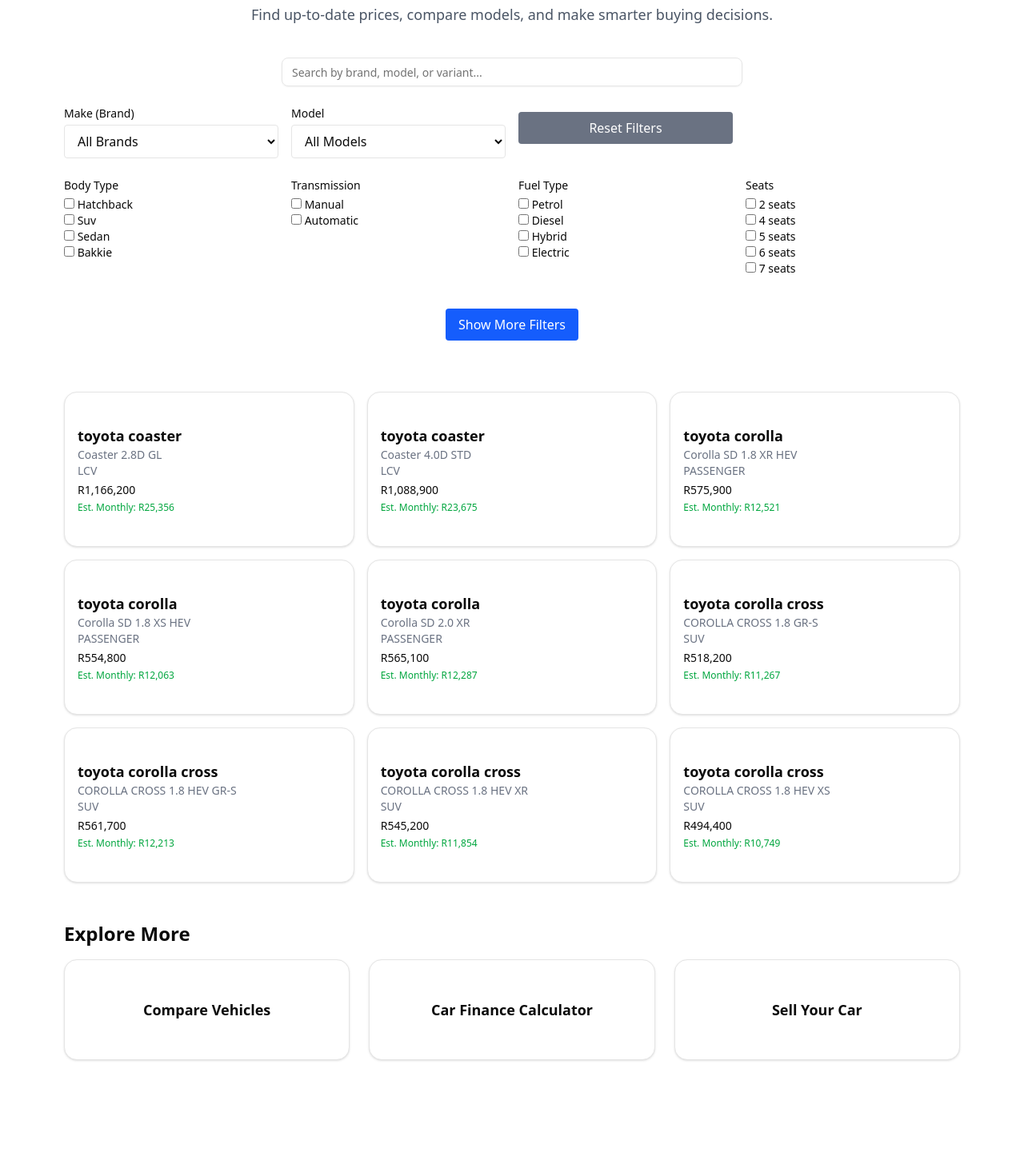
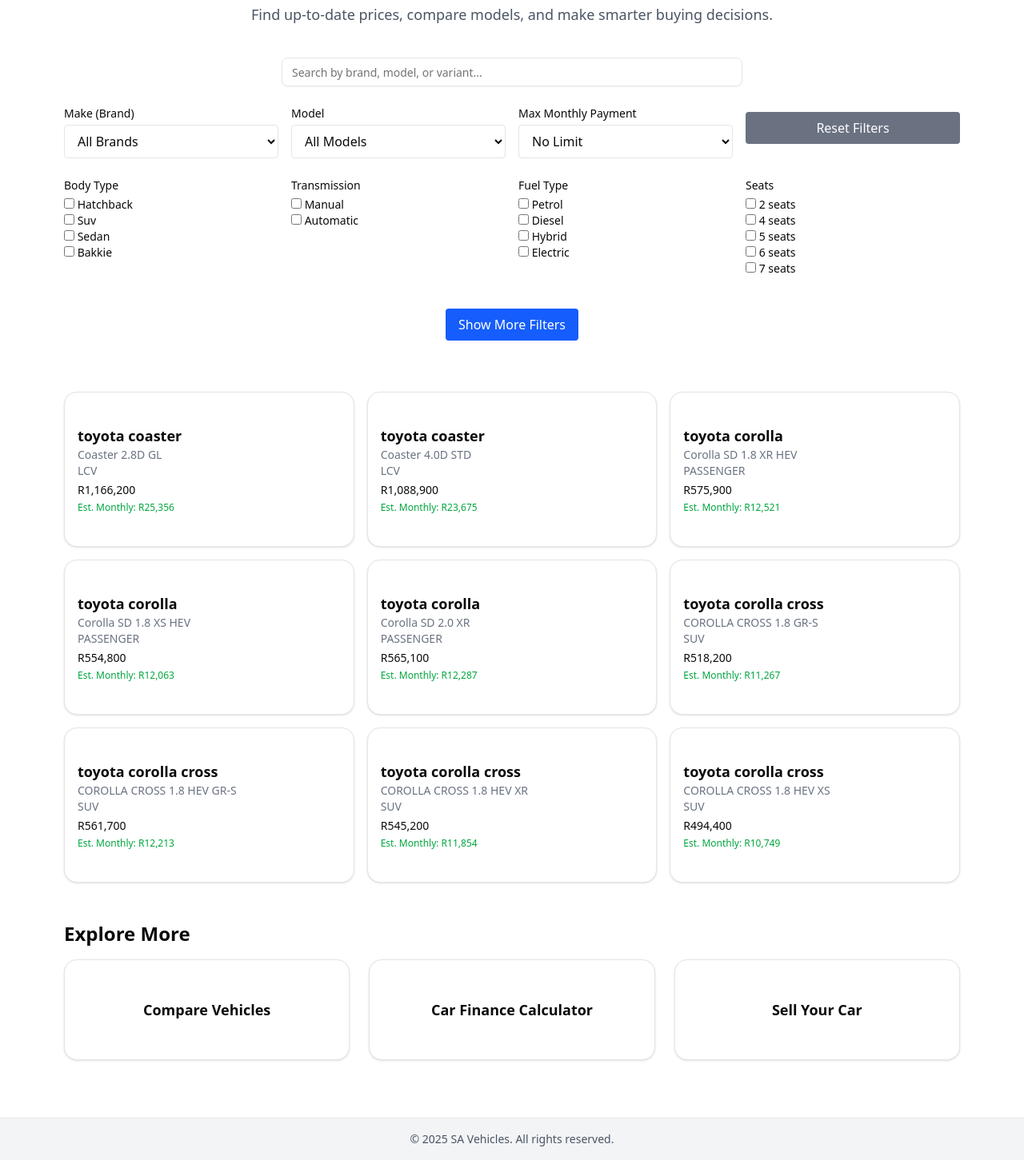
Before and after one commit to antcara/sa-vehicles, a Next.js app: page / in a window 1280 px wide. Shown: the part 129-1580 px from the top of the page at 80% size. Before the commit the page ends 1487 px from the top, so only its background shows below. Built offline with nearby package versions, Linux system fonts and the light colour scheme.

Commit message:
Added footer component

```diff
--- a/src/app/layout.tsx
+++ b/src/app/layout.tsx
@@ -2,6 +2,7 @@
 import { Geist, Geist_Mono } from "next/font/google";
 import "./globals.css";
 import Navbar from "@/components/Navbar"; // 👈 add this
+import Footer from '@/components/Footer';
 
 const geistSans = Geist({
   variable: "--font-geist-sans",
@@ -30,6 +31,7 @@
       >
         <Navbar /> {/* 👈 add this */}
         <main>{children}</main>
+        <Footer />
       </body>
     </html>
   );
--- a/src/app/page.tsx
+++ b/src/app/page.tsx
@@ -257,6 +257,29 @@
           </select>
         </div>
 
+        {/* Max Monthly Payment */}
+        <div>
+          <label className="block text-sm font-medium mb-1">Max Monthly Payment</label>
+          <select
+            value={maxMonthly}
+            onChange={(e) => setMaxMonthly(parseInt(e.target.value))}
+            className="w-full border px-3 py-2 rounded"
+          >
+            <option value={30000}>No Limit</option>
+            <option value={2000}>Up to R2 000</option>
+            <option value={3000}>Up to R3 000</option>
+            <option value={4000}>Up to R4 000</option>
+            <option value={5000}>Up to R5 000</option>
+            <option value={7000}>Up to R7 000</option>
+            <option value={10000}>Up to R10 000</option>
+            <option value={15000}>Up to R15 000</option>
+            <option value={20000}>Up to R20 000</option>
+            <option value={25000}>Up to R25 000</option>
+            <option value={30000}>Up to R30 000</option>
+          </select>
+        </div>
+
+
         {/* Reset Filters Button */}
         <div className="text-center my-2">
           <button
--- /dev/null
+++ b/src/components/Footer.tsx
@@ -0,0 +1,11 @@
+// components/Footer.tsx
+
+const Footer = () => {
+  return (
+    <footer className="w-full bg-gray-100 text-center text-sm text-gray-600 py-4 mt-10 border-t">
+      <p>&copy; {new Date().getFullYear()} SA Vehicles. All rights reserved.</p>
+    </footer>
+  );
+};
+
+export default Footer;
```
